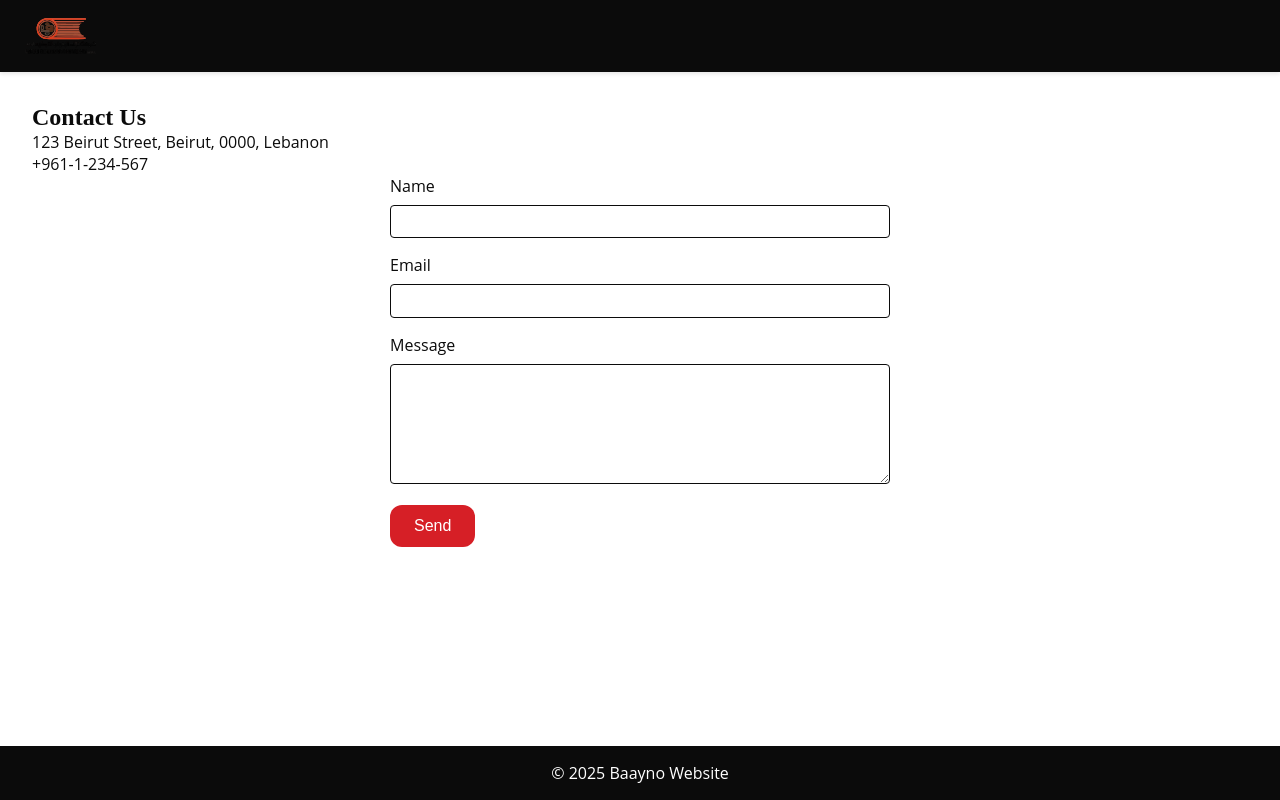
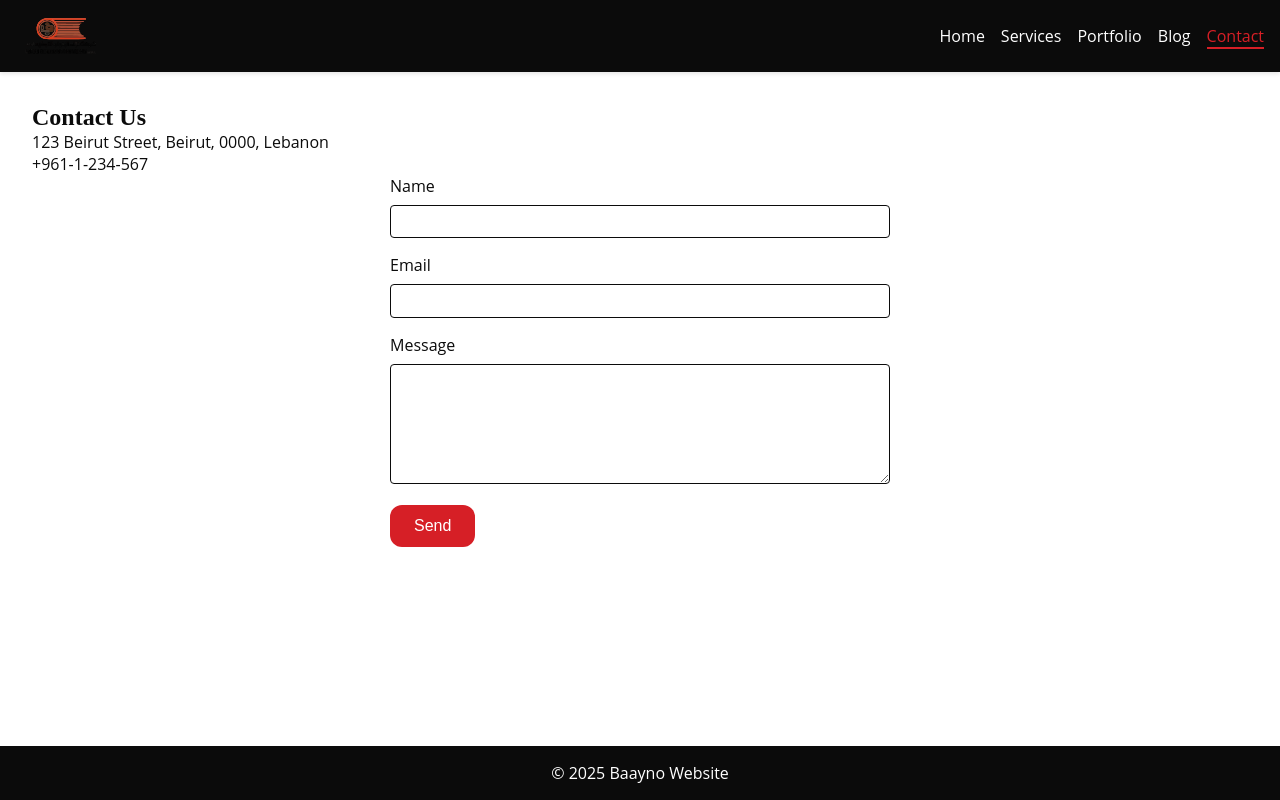
Before and after one commit to Thaki123/Baayno-Website, a Next.js app: page /contact in a window 1280 px wide. Built offline with nearby package versions, Linux system fonts and the light colour scheme; a web font is replaced by a local one.

Commit message:
feat: enhance navbar interactions

```diff
--- a/components/Navbar.tsx
+++ b/components/Navbar.tsx
@@ -2,13 +2,14 @@ import Link from 'next/link';
 import { useState } from 'react';
 import { useRouter } from 'next/router';
 import Image from 'next/image';
-import { motion, AnimatePresence } from 'framer-motion';
+import { motion } from 'framer-motion';
 
 export default function Navbar() {
   const [open, setOpen] = useState<boolean>(false);
   const toggle = (): void => setOpen(!open);
   const close = (): void => setOpen(false);
   const router = useRouter();
+  const isActive = (path: string): boolean => router.pathname === path;
   return (
     <header className="navbar">
       <Link href="/" className="logo" onClick={close}>
@@ -20,33 +21,33 @@ export default function Navbar() {
         />
       </Link>
       <nav>
-        <AnimatePresence>
-          {open && (
-            <motion.ul
-              id="nav-links"
-              className="nav-links open"
-              initial={{ x: '100%', opacity: 0 }}
-              animate={{ x: 0, opacity: 1, transition: { type: 'spring', stiffness: 300, damping: 30 } }}
-              exit={{ x: '100%', opacity: 0, transition: { type: 'spring', stiffness: 300, damping: 30 } }}
-            >
-              <motion.li initial={{ opacity: 0, y: 20 }} animate={{ opacity: 1, y: 0 }} transition={{ delay: 0.1 }}>
-                <Link href="/" onClick={close}>Home</Link>
-              </motion.li>
-              <motion.li initial={{ opacity: 0, y: 20 }} animate={{ opacity: 1, y: 0 }} transition={{ delay: 0.2 }}>
-                <Link href="/services" onClick={close}>Services</Link>
-              </motion.li>
-              <motion.li initial={{ opacity: 0, y: 20 }} animate={{ opacity: 1, y: 0 }} transition={{ delay: 0.3 }}>
-                <Link href="/portfolio" onClick={close}>Portfolio</Link>
-              </motion.li>
-              <motion.li initial={{ opacity: 0, y: 20 }} animate={{ opacity: 1, y: 0 }} transition={{ delay: 0.4 }}>
-                <Link href="/blog" onClick={close}>Blog</Link>
-              </motion.li>
-              <motion.li initial={{ opacity: 0, y: 20 }} animate={{ opacity: 1, y: 0 }} transition={{ delay: 0.5 }}>
-                <Link href="/contact" onClick={close}>Contact</Link>
-              </motion.li>
-            </motion.ul>
-          )}
-        </AnimatePresence>
+        <ul id="nav-links" className={`nav-links ${open ? 'open' : ''}`}>
+          <li>
+            <Link href="/" onClick={close} className={isActive('/') ? 'active' : ''}>
+              Home
+            </Link>
+          </li>
+          <li>
+            <Link href="/services" onClick={close} className={isActive('/services') ? 'active' : ''}>
+              Services
+            </Link>
+          </li>
+          <li>
+            <Link href="/portfolio" onClick={close} className={isActive('/portfolio') ? 'active' : ''}>
+              Portfolio
+            </Link>
+          </li>
+          <li>
+            <Link href="/blog" onClick={close} className={isActive('/blog') ? 'active' : ''}>
+              Blog
+            </Link>
+          </li>
+          <li>
+            <Link href="/contact" onClick={close} className={isActive('/contact') ? 'active' : ''}>
+              Contact
+            </Link>
+          </li>
+        </ul>
       </nav>
       <motion.button
         id="nav-toggle"
@@ -56,7 +57,37 @@ export default function Navbar() {
         onClick={toggle}
         whileTap={{ scale: 0.9 }}
       >
-        &#9776;
+        {open ? (
+          <svg
+            xmlns="http://www.w3.org/2000/svg"
+            viewBox="0 0 24 24"
+            width="24"
+            height="24"
+            aria-hidden="true"
+          >
+            <path
+              d="M6 6L18 18M6 18L18 6"
+              stroke="currentColor"
+              strokeWidth="2"
+              strokeLinecap="round"
+            />
+          </svg>
+        ) : (
+          <svg
+            xmlns="http://www.w3.org/2000/svg"
+            viewBox="0 0 24 24"
+            width="24"
+            height="24"
+            aria-hidden="true"
+          >
+            <path
+              d="M4 6h16M4 12h16M4 18h16"
+              stroke="currentColor"
+              strokeWidth="2"
+              strokeLinecap="round"
+            />
+          </svg>
+        )}
       </motion.button>
     </header>
   );
--- a/styles/globals.css
+++ b/styles/globals.css
@@ -135,6 +135,7 @@ body {
     display: block;
 }
 
+
 .nav-links {
     list-style: none;
     display: flex;
@@ -147,9 +148,29 @@ body {
 .nav-links a {
     color: var(--color-white);
     text-decoration: none;
-    padding-bottom: 2px;
-    border-bottom: 2px solid transparent;
-    transition: color 0.3s, border-color 0.3s;
+    position: relative;
+    transition: color 0.3s ease;
+}
+
+.nav-links a::after {
+    content: "";
+    position: absolute;
+    left: 0;
+    bottom: -2px;
+    width: 100%;
+    height: 2px;
+    background: var(--color-accent);
+    transform: scaleX(0);
+    transform-origin: left;
+    transition: transform 0.3s ease;
+}
+
+@media (min-width: 768px) {
+    .nav-links a:hover::after,
+    .nav-links a:focus::after,
+    .nav-links a.active::after {
+        transform: scaleX(1);
+    }
 }
 
 .nav-links a:hover,
@@ -159,7 +180,6 @@ body {
 
 .nav-links a.active {
     color: var(--color-accent);
-    border-color: var(--color-gold);
 }
 
 #nav-toggle {
@@ -510,15 +530,23 @@ footer {
     }
 
     .nav-links {
-        display: none;
         flex-direction: column;
         width: 100%;
         background: var(--color-black);
         margin-top: 1em;
+        max-height: 0;
+        overflow: hidden;
+        opacity: 0;
+        transform: translateY(-10px);
+        pointer-events: none;
+        transition: max-height 0.3s ease, opacity 0.3s ease, transform 0.3s ease;
     }
 
     .nav-links.open {
-        display: flex;
+        max-height: 500px;
+        opacity: 1;
+        transform: translateY(0);
+        pointer-events: auto;
     }
 }
 
```
Also changed, not shown: 1 other file (tests, documents, lock files or other folders).
